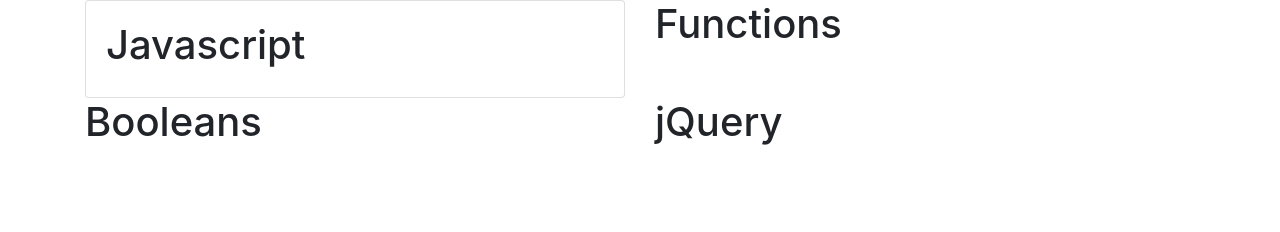
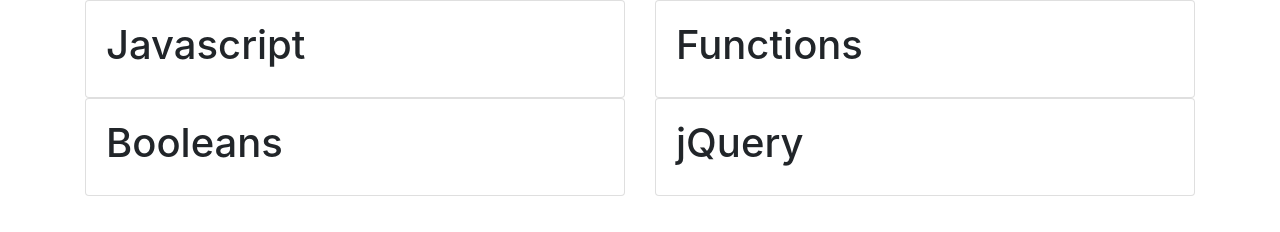
Before and after one commit to CalebCoughenour/flashcards, a plain HTML site: page index.html in a window 1280 px wide. Drawn offline with Linux system fonts and the light colour scheme.

Commit message:
add cards around each flashcard
Co-authored-by: Emilio Gonzales <emiliog1184@gmail.com>

```diff
--- a/index.html
+++ b/index.html
@@ -18,15 +18,27 @@
         </div>
       </div>
       <div class="col-md-6">
-        <h1>Functions</h1>
+        <div class="card">
+          <div class="card-body">
+            <h1>Functions</h1>
+          </div>
+        </div>
       </div>
     </div>
     <div class="row">
       <div class="col-md-6">
-        <h1>Booleans</h1>
+        <div class="card">
+          <div class="card-body">
+            <h1>Booleans</h1>
+          </div>
+        </div>
       </div>
       <div class="col-md-6">
-        <h1>jQuery</h1>
+        <div class="card">
+          <div class="card-body">
+            <h1>jQuery</h1>
+          </div>
+        </div>
       </div>
     </div>
   </div>
```
